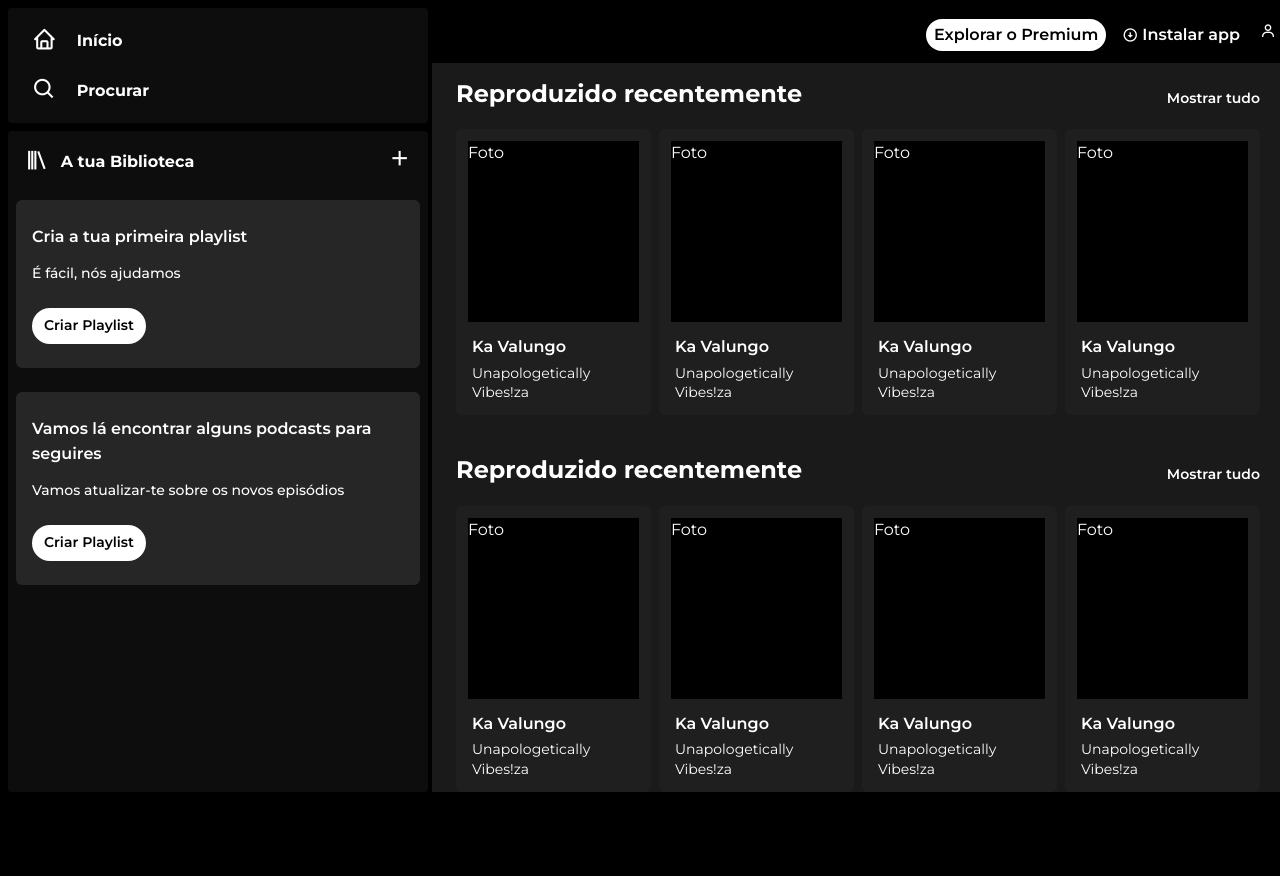
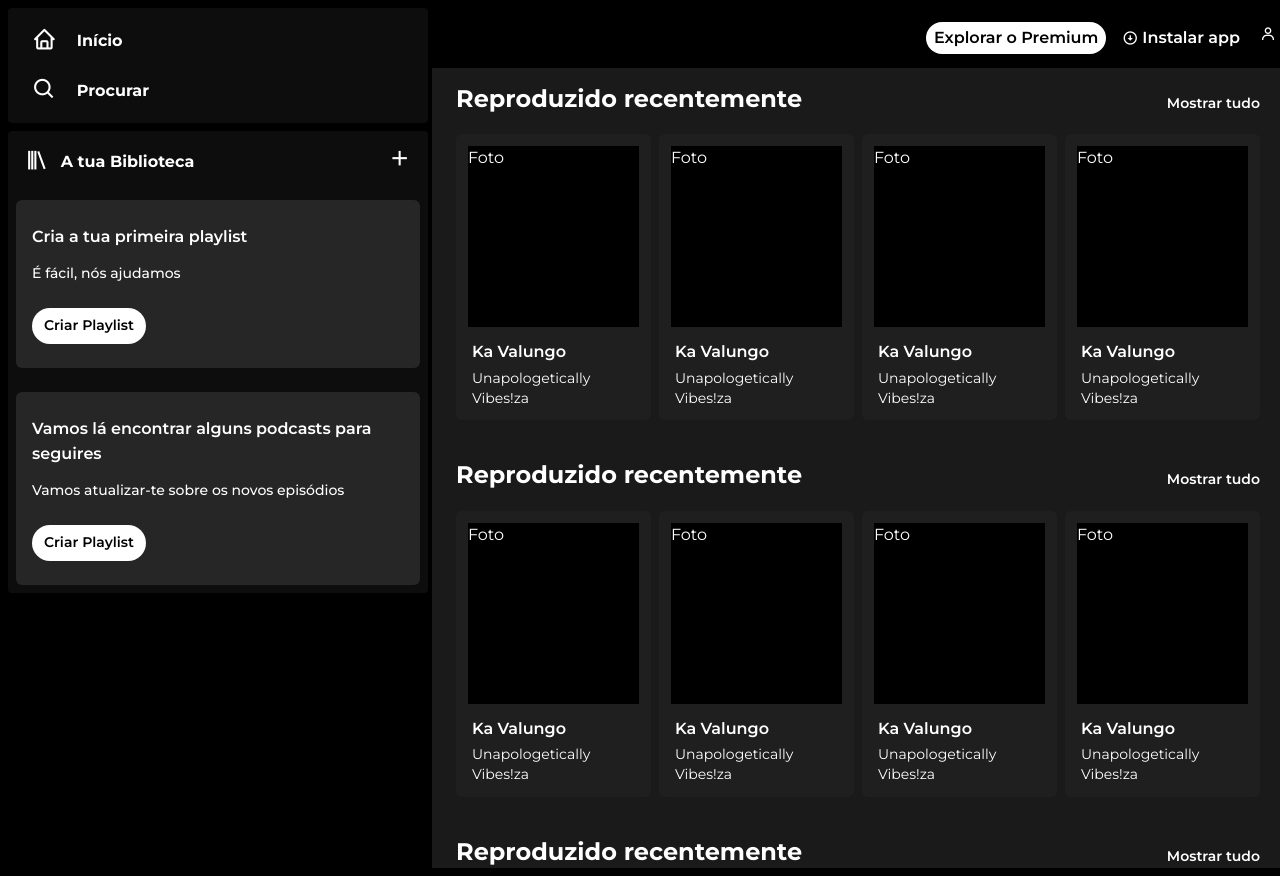
Before and after one commit to juvenciofigo/Spotify-clone, a website: page src/index.html in a window 1280 px wide. Before the commit the page ends 800 px from the top, so only its background shows below. Drawn offline with nearby package versions, Linux system fonts and the light colour scheme; some icons are missing.

Commit message:
atualizando o main

```diff
--- a/src/index.html
+++ b/src/index.html
@@ -22,7 +22,7 @@
     </head>
 
     <body
-        class="h-screen flex flex-row gap-1 p-2 bg-black text-white font-Montserrat overflow-hidden">
+        class="h-full w-full flex flex-row gap-1 p-2 bg-black text-white font-Montserrat overflow-auto">
         <header
             class="hidden h-full w-wHea1 lg:flex flex-none flex-col gap-2 w-WHea1">
             <nav class="bg-white bg-opacity-5 rounded">
@@ -92,7 +92,7 @@
             </section>
         </header>
         <main
-            class="flex-1 md:w-full h-full flex flex-col bg-white bg-opacity-10">
+            class="flex-1 w-full h-full flex flex-col bg-white bg-opacity-10">
             <header
                 class="h-hHea2 justify-end flex items-center w-full bg-black">
                 <div class="mr-7 lg:hidden">
@@ -134,7 +134,7 @@
                             <h1 class="text-24/13.3 font-bold">
                                 Reproduzido recentemente
                             </h1>
-                            <button class="text-14/22.4 font-semibold">
+                            <button class="hidden md:block text-14/22.4 font-semibold">
                                 Mostrar tudo
                             </button>
                         </div>
```
Also changed, not shown: dist/css/output.css.
